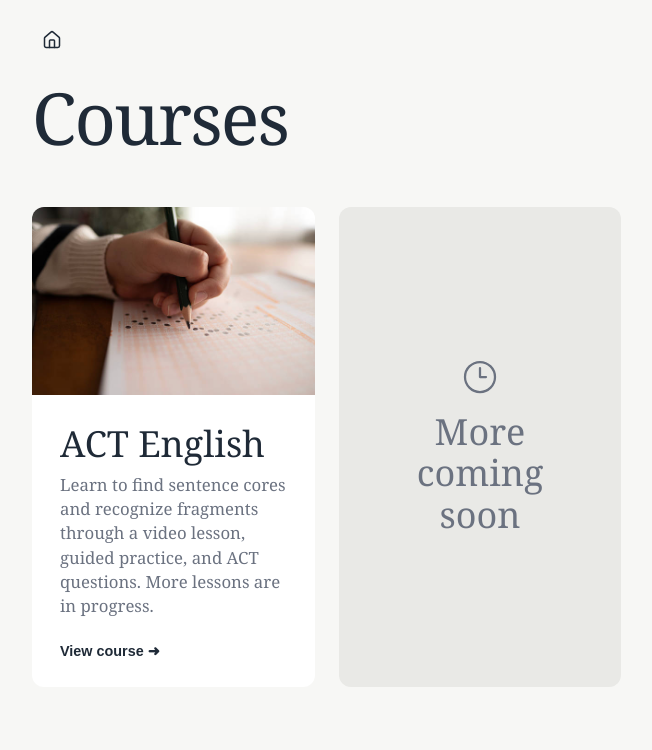
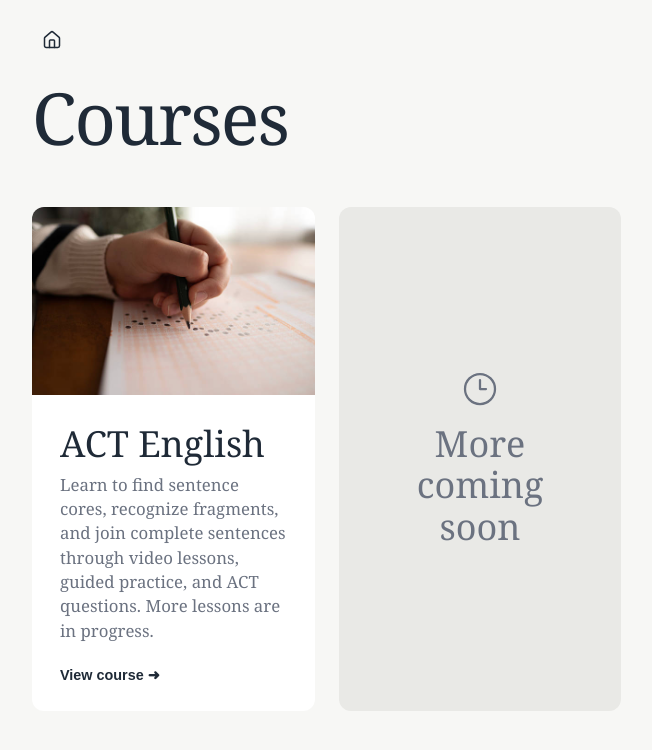
Before and after one commit to matt-mcwilliams/act-software-course, a Next.js app: page / in a window 1280 px wide. Shown: the top 750 px of the page, without its empty margins (96-748 px from the left). Built offline with nearby package versions, Linux system fonts and the light colour scheme.

Commit message:
Publish Joining Sentences as the second course video

```diff
--- a/src/data/course-catalog.ts
+++ b/src/data/course-catalog.ts
@@ -40,11 +40,11 @@ export const courses: CourseSummary[] = [
     id: "act-english",
     title: "ACT English",
     shortDescription:
-      "Learn to find sentence cores and recognize fragments through a video lesson, guided practice, and ACT questions. More lessons are in progress.",
+      "Learn to find sentence cores, recognize fragments, and join complete sentences through video lessons, guided practice, and ACT questions. More lessons are in progress.",
     longDescription:
       "Start with sentence structure: find who or what a sentence is about, identify its main verb, and check whether its core can stand on its own. The opening sequence pairs The Anatomy of a Sentence with custom practice and seven ACT fragment questions.\n\n" +
       "The custom practice moves from short examples to longer sentences with extra detail. You will find the subject and main verb even when a sentence includes -ing words, relative clauses, or other extra detail. Explanations show why each answer works.\n\n" +
-      "Three activities are available in the first module. Later lessons and the module mastery check are still planned. This course is being built; the current sequence covers sentence cores and fragments, rather than the full ACT English curriculum.",
+      "Continue with Joining Sentences to learn how periods, semicolons, commas with conjunctions, and colons connect ideas. Four activities are available in the first module. Later lessons and the module mastery check are still planned. This course is being built; the current sequence covers sentence cores, fragments, and joining sentences, rather than the full ACT English curriculum.",
     coverImage: "/images/act-english-cover.jpg",
     modules: [
       {
@@ -52,7 +52,7 @@ export const courses: CourseSummary[] = [
         order: 1,
         title: "Sentence Structure",
         description:
-          "Begin with sentence cores and fragments: one video, custom practice, and seven ACT questions are available. The remaining eight activities, including the module mastery check, are planned.",
+          "Learn about sentence cores, fragments, and joining sentences: two videos, custom practice, and seven ACT questions are available. The remaining seven activities, including the module mastery check, are planned.",
         atoms: [
           {
             id: "eng-ss-anatomy-video",
@@ -82,11 +82,16 @@ export const courses: CourseSummary[] = [
             availability: "published",
           },
           {
-            id: "activity-04",
+            id: "eng-ss-joining-video",
             order: 4,
             type: "video",
-            title: "Video 2",
-            availability: "planned",
+            title: "Joining Sentences",
+            availability: "published",
+            muxPlaybackId: "fcS3JN100tcCbYttWB7ioL02FcTIveUpLO4G8OWvvP01Ns",
+            durationSeconds: 594,
+            summary: [
+              "Learn how to join independent clauses with periods, semicolons, and commas followed by conjunctions such as “and,” “but,” or “so.” You'll spot comma splices, distinguish two complete clauses from two verbs sharing a subject, and use sentence cores to check connections in longer examples. We'll also look at colons: the statement before a colon must be complete, and the information after it explains or expands on that statement.",
+            ],
           },
           {
             id: "activity-05",
```
Also changed, not shown: 2 other files (tests, documents, lock files or other folders).
